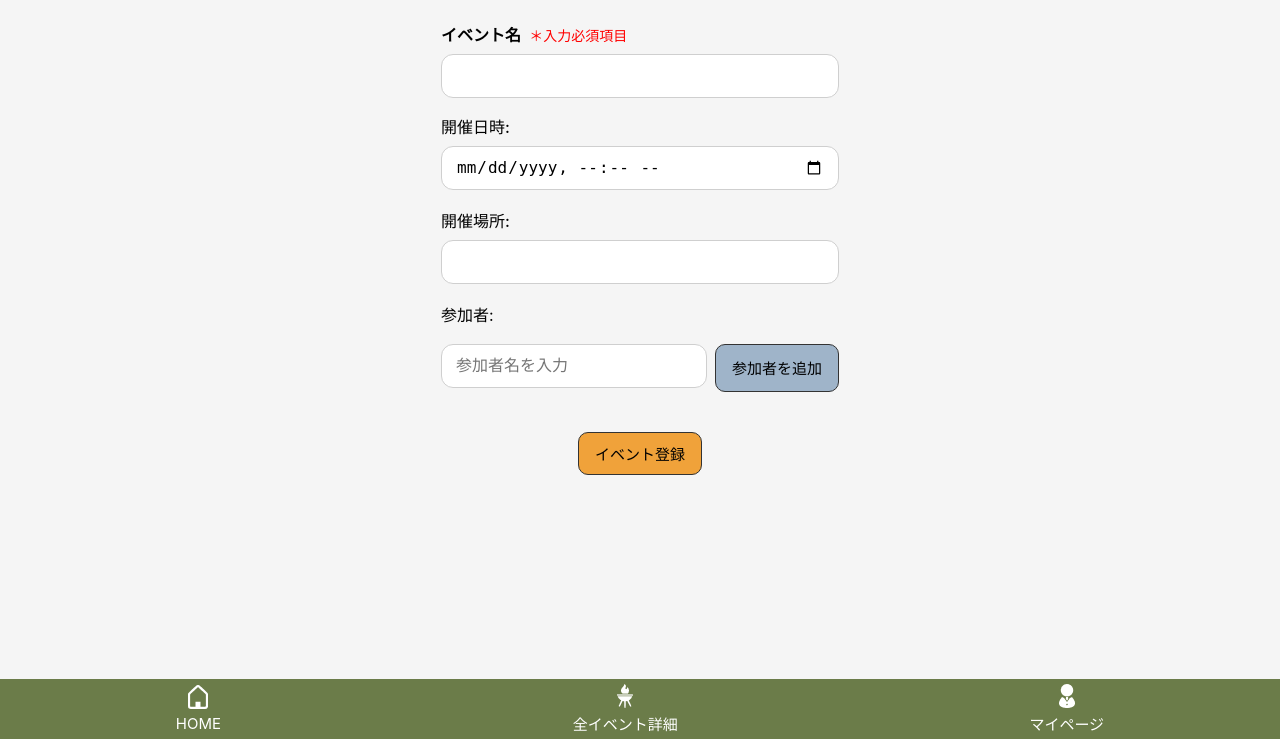
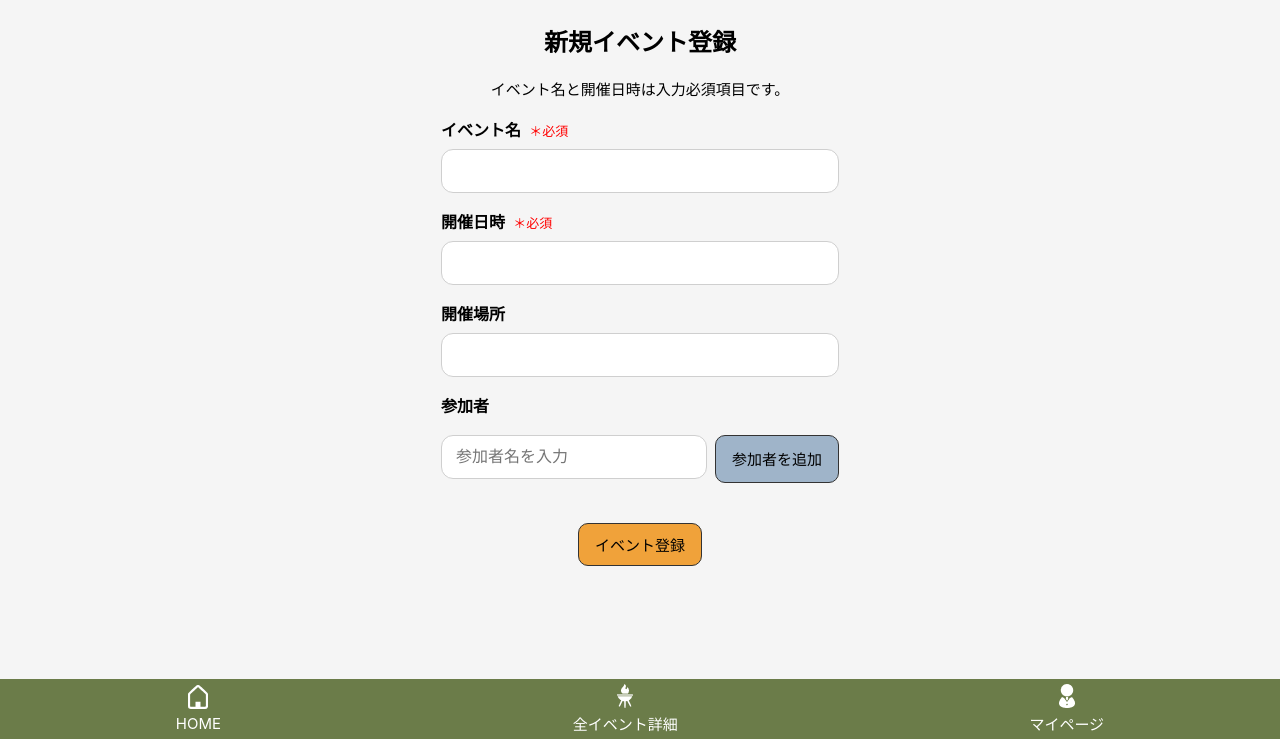
Before and after one commit to HanakoAnami/bbq-ready, a Django app: page /events/new/ in a window 1280 px wide. Shown: the part 61-800 px from the top of the page. Run offline with Django 5.2, Linux system fonts and the light colour scheme; a user stored in the database is signed in.

Commit message:
イベントフォーム必須項目再度修正

```diff
--- a/bbq_app/forms.py
+++ b/bbq_app/forms.py
@@ -88,15 +88,24 @@ class SignupForm(UserCreationForm):
 
 class EventForm(forms.ModelForm):
 
+    name = forms.CharField(
+        label="イベント名",
+        required=True,
+        error_messages={
+            "required": "イベント名を入力してください。"
+        }
+    )
+
+    held_at = forms.DateTimeField(
+        required=True,
+        error_messages={
+            "required": "開催日時を入力してください。"
+        }
+    )
+
     class Meta:
         model = Event
         fields = ("name", "held_at", "location")
-
-        error_messages = {
-            "name": {
-                "required": "イベント名を入力してください。"
-            }
-        }
 
         widgets = {
             "held_at": forms.DateTimeInput(
--- a/bbq_app/static/bbq_app/css/style.css
+++ b/bbq_app/static/bbq_app/css/style.css
@@ -1529,8 +1529,36 @@ input[type="checkbox"] {
 /* =====================
    event form
 ===================== */
+.form-group {
+    margin-bottom: 16px;
+}
+
 .required {
     color: red;
-    font-size: 14px;
+    font-size: 13px;
     margin-left: 4px;
 }
+
+.required-note {
+    text-align: center;
+    color: black;
+    font-size: 15px;
+    margin-bottom: 12px;
+}
+
+.form-container {
+    margin-top: 76px;
+}
+
+.form-error{
+    color: red;
+    font-size: 13px;
+    display: block;
+    margin-top: 4px;
+}
+
+.form-title {
+    margin-top: 76px;
+    display: flex;
+    justify-content: center;
+}
--- a/bbq_app/templates/bbq_app/event_form.html
+++ b/bbq_app/templates/bbq_app/event_form.html
@@ -5,15 +5,21 @@
 {% endblock %}
 
 {% block content %}
-    <h2>{% if event %}イベント編集{% else %}新規イベント登録{% endif %}</h2>
+<h2 class="form-title">
+    {% if event %}イベント編集{% else %}新規イベント登録{% endif %}
+</h2>
 
 <form method="post" novalidate>
     {% csrf_token %}
 
+    <p class="required-note">
+        イベント名と開催日時は入力必須項目です。
+    </p>
+
     <div class="form-group">
         <label for="{{ form.name.id_for_label }}">
             <strong>イベント名</strong>
-            <span class="required">＊入力必須項目</span>
+            <span class="required">＊必須</span>
         </label>
 
         {{ form.name }}
@@ -23,27 +29,32 @@
         {% endif %}
     </div>
 
-    <p>
-        <label for="{{ form.held_at.id_for_label }}">開催日時:</label>
+    <div class="form-group">
+        <label for="{{ form.held_at.id_for_label }}">
+            <strong>開催日時</strong>
+            <span class="required">＊必須</span>
+        </label>
+
         {{ form.held_at }}
+
         {% if form.held_at.errors %}
-            {% for error in form.held_at.errors %}
-                <span class="form-error">{{ error }}</span>
-            {% endfor %}
+            <span class="form-error">{{ form.held_at.errors.0 }}</span>
         {% endif %}
-    </p>
+    </div>
 
-    <p>
-        <label for="{{ form.location.id_for_label }}">開催場所:</label>
+    <div class="form-group">
+        <label for="{{ form.location.id_for_label }}">
+            <strong>開催場所</strong>
+        </label>
+
         {{ form.location }}
+
         {% if form.location.errors %}
-            {% for error in form.location.errors %}
-                <span class="form-error">{{ error }}</span>
-            {% endfor %}
+            <span class="form-error">{{ form.location.errors.0 }}</span>
         {% endif %}
-    </p>
+    </div>
 
-    <p>参加者:</p>
+    <p><strong>参加者</strong></p>
 
     {% if event %}
         <p>現在の参加者</p>
--- a/bbq_app/views.py
+++ b/bbq_app/views.py
@@ -327,10 +327,18 @@ def event_item_add(request, event_id):
         category = request.POST.get("category")
 
         if name and category:
-            #すでに同じ名前の持ち物が自分のテンプレと共通テンプレにあるか確認
+            #このイベント内に同じ名前があれば追加しない
+            if EventItem.objects.filter(
+                event=event,
+                bbq_item__name__iexact=name
+            ).exists():
+                messages.warning(request, "この持ち物は既に登録されています。")
+                return redirect("item_edit", event_id=event.id)
+
+            #持ち物が自分のテンプレと共通テンプレにあるか確認
             bbq_item = BbqItem.objects.filter(
                 Q(user=request.user) | Q(user__isnull=True),
-                name=name
+                name__iexact=name
             ).first()
 
             #なければ自分のテンプレとして新規作成
@@ -355,10 +363,9 @@ def event_item_add(request, event_id):
             if created:
                 messages.success(request, "持ち物を追加しました。")
             else:
-                messages.error(request, "この持ち物はすでに登録されています。")
+                messages.warning(request, "この持ち物はすでに登録されています。")
 
     return redirect("item_edit", event_id=event.id)
-
 
 
 #忘れ物登録
@@ -367,13 +374,17 @@ def forgotten_item_create(request, event_id):
     event = get_object_or_404(Event, id=event_id, user=request.user)
 
     if request.method == "POST":
-        name =request.POST.get("name")
+        name = request.POST.get("name", "").strip()
         category = request.POST.get("category")
 
-        #同じ名前があるかチェック
+        if not name or not category:
+            messages.error(request, "持ち物名とカテゴリーを入力してください。")
+            return redirect("item_edit", event_id=event.id)
+
+        # 自分のテンプレ内だけで重複チェック
         exists = BbqItem.objects.filter(
-            Q(user=request.user) | Q(user__isnull=True),
-            name=name
+            user=request.user,
+            name__iexact=name
         ).exists()
 
         if exists:
```
Also changed, not shown: db.sqlite3.
